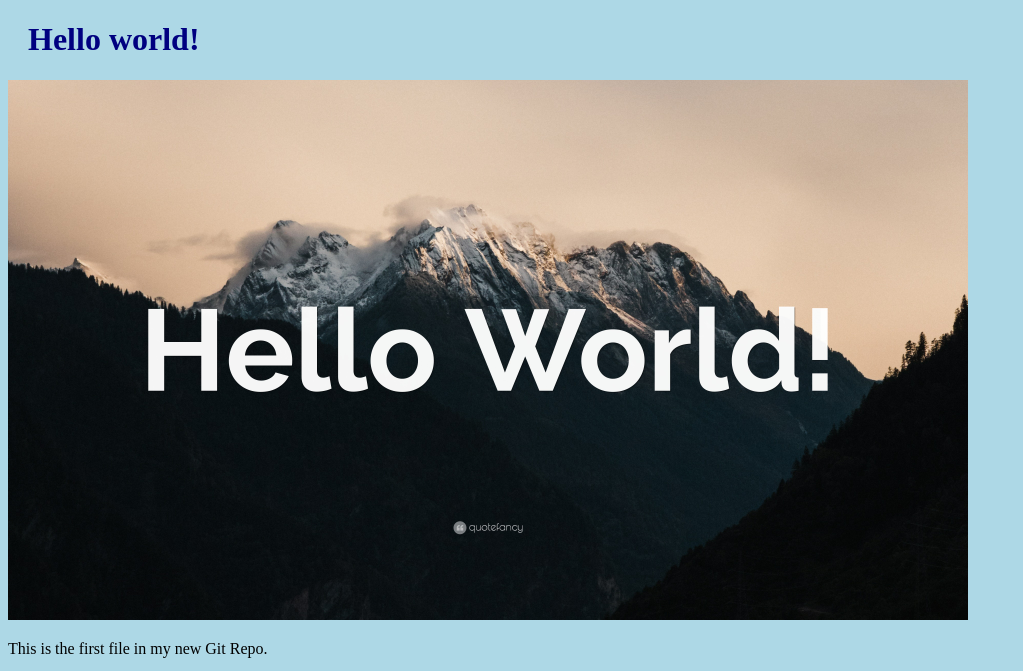
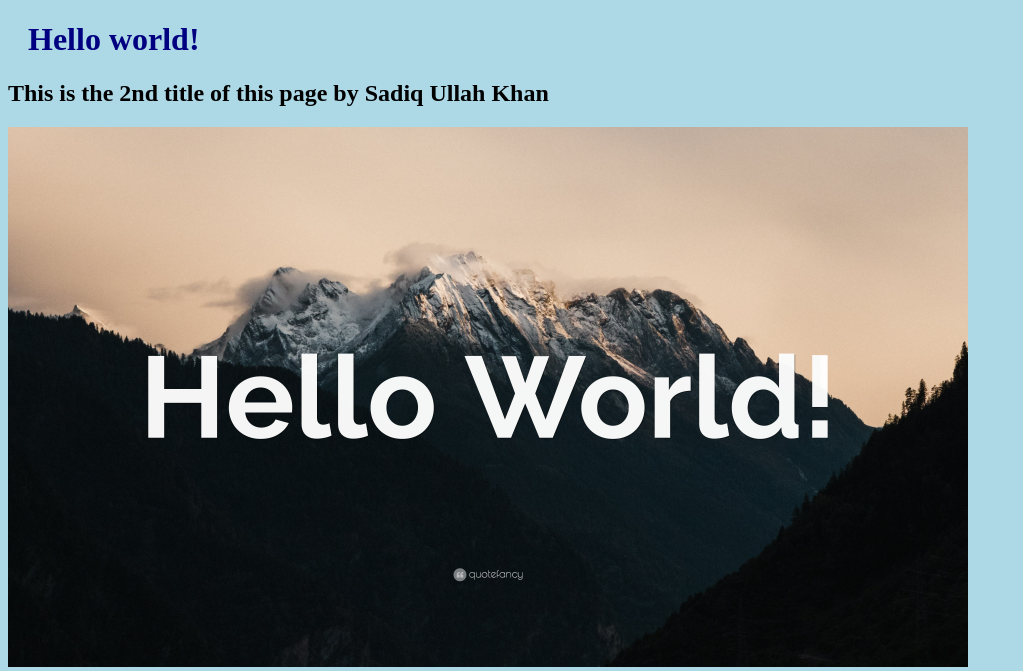
Before and after one commit to kamal-39/demo-w3-schools, a plain HTML site: page index.html in a window 1280 px wide. Shown: the top 671 px of the page, without its empty margins (0-1023 px from the left). Drawn offline with Linux system fonts and the light colour scheme.

Commit message:
Updated index.html

```diff
--- a/index.html
+++ b/index.html
@@ -6,6 +6,7 @@
   </head>
   <body>
     <h1>Hello world!</h1>
+    <h2>This is the 2nd title of this page by Sadiq Ullah Khan</h2>
     <div>
       <img
         src="8151357-Hello-World-Wallpaper.jpg"
```
